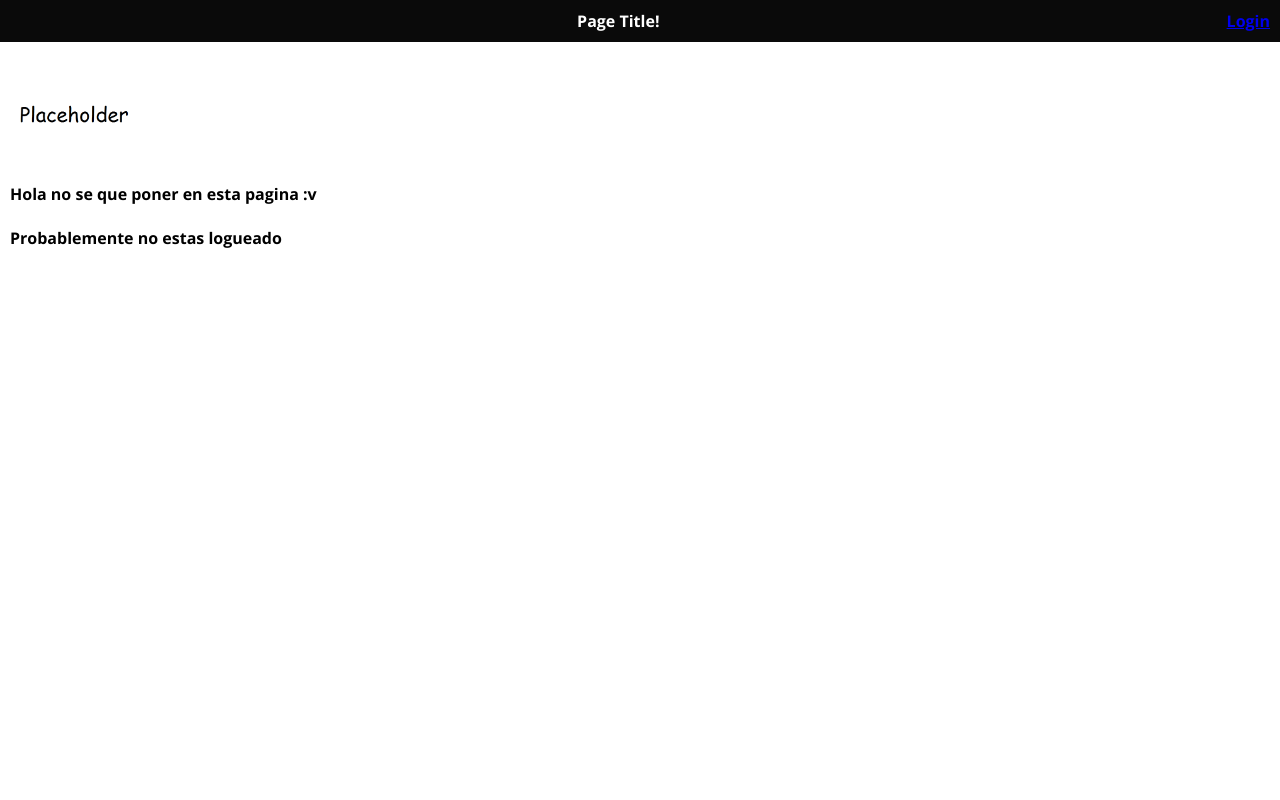
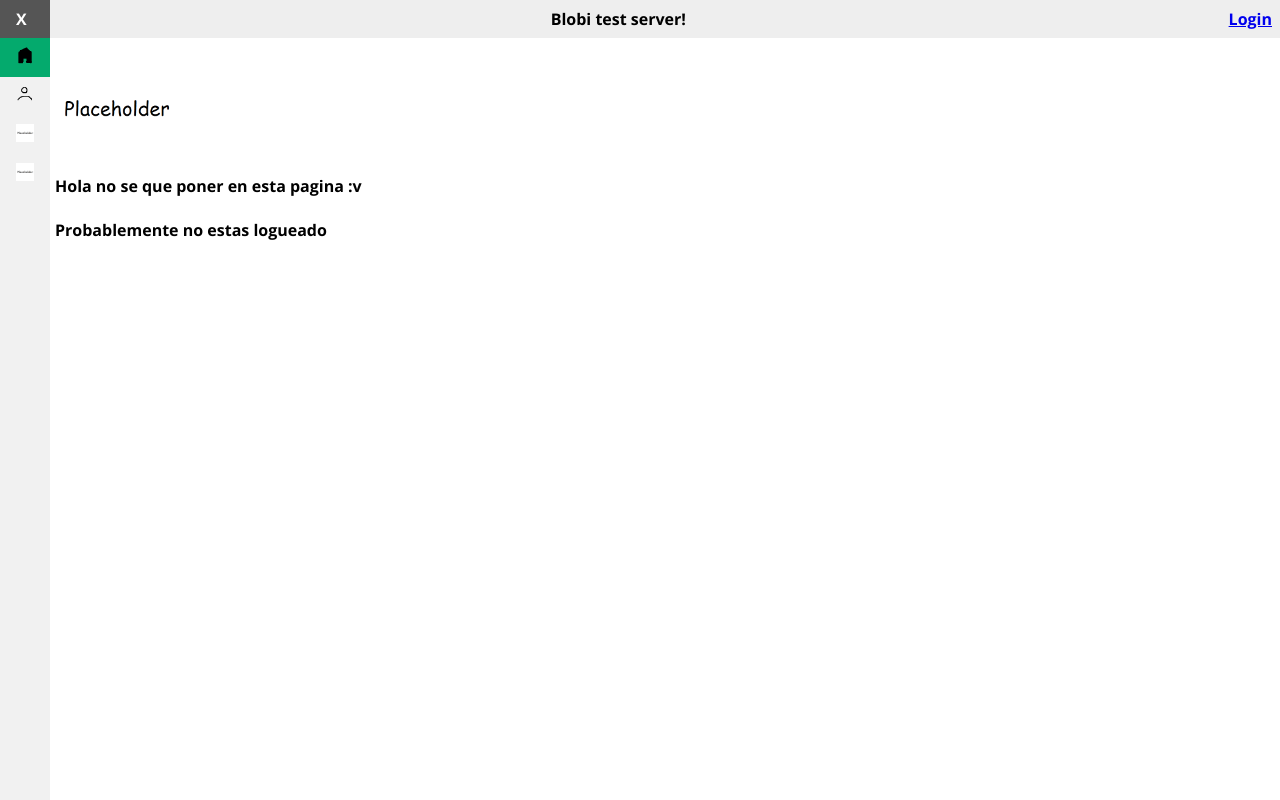
Before and after one commit to H401217/blobi, a plain HTML site: page pages/index.html in a window 1280 px wide. Drawn offline with Linux system fonts and the light colour scheme.

Commit message:
Update: Fixed little bugs and added a function to screenshot your pou using the merchandise cup button (ajax/store/thumb)

```diff
--- a/assets/stylesheets/mystyle.css
+++ b/assets/stylesheets/mystyle.css
@@ -15,18 +15,19 @@
 	text-align:center;
 }
 #mainbar {
-	background-color:#0a0a0a;
+	background-color:#eeeeee;
 	text-align:center;
 	border-style:solid;
-	border-width:10px;
-	border-color:#0a0a0a;
-	color:#FFFFFF;
+	border-width:8px;
+	border-color:#eeeeee;
+	color:#000000;
 }
 #username{
 	float:right;
 }
 #body2 {
 	margin:5px;
+	margin-left:50px;
 	padding:5px;
 }
 #img1 {
@@ -39,3 +40,33 @@ body {
 * {
 	font-family:Pou;
 }
+
+#menu {
+	list-style-type: none;
+	margin: 0;
+	padding: 0;
+	width: 50px;
+	background-color: #f1f1f1;
+	position: absolute;
+	height: 100%;
+	overflow: auto;
+}
+
+
+  li a {
+	display: block;
+	color: #000;
+	padding: 8px 16px;
+	text-decoration: none;
+	user-select: none;
+  }
+
+  /* Change the link color on hover */
+  li a:hover {
+	background-color: #555;
+	color: white;
+  }
+  .active {
+	background-color: #04AA6D;
+	color: white;
+  }
--- a/pages/index.html
+++ b/pages/index.html
@@ -4,8 +4,15 @@
 		<link rel="stylesheet" href="/assets/stylesheets/mystyle.css">
 	</head>
 	<body>
+		<ul id="menu">
+			<li><a id="hamburgerbutton" >X</a></li>
+			<li><a class="active" id="hboption1"></a></li>
+			<li><a id="hboption2"></a></li>
+			<li><a id="hboption3"></a></li>
+			<li><a id="hboption4"></a></li>
+		</ul>
 		<div id="mainbar">
-			Page Title!
+			Blobi test server!
 			<span id="username">
 				<a href="/login">Login</a>
 			</span>
@@ -36,6 +43,20 @@
 			if (getCookie("unn_session")!="") {
 				document.getElementById("isLogged").innerHTML = "Estas logueado! :D"
 			} else { document.getElementById("isLogged").innerHTML = "Probablemente no estas logueado" };
+
+			let OpenMenu = true;
+			let Options = ["Home","My Profile","Search","Play"]
+			function click() {
+				document.getElementById("menu").style.width = (OpenMenu && "50px" || "200px")
+				let count;
+				for (count=1;count<5;count++) {
+					console.log(count)
+					document.getElementById(`hboption${count}`).innerHTML = (OpenMenu && `<img src="/assets/images/hboption${count}.png" style="max-width: 100%;max-height: 100%;height: auto;">` || Options[count-1])
+				}
+				OpenMenu = !OpenMenu
+			}
+			document.getElementById("hamburgerbutton").addEventListener("click",click)
+			click()
 		</script>
 	</body>
 </html>
```
Also changed, not shown: assets/scripts/main.js (added, +32 -0 lines), assets/images/hboption1.png (added), assets/images/hboption2.png (added), assets/images/hboption3.png (added), assets/images/hboption4.png (added), 7 other files.
